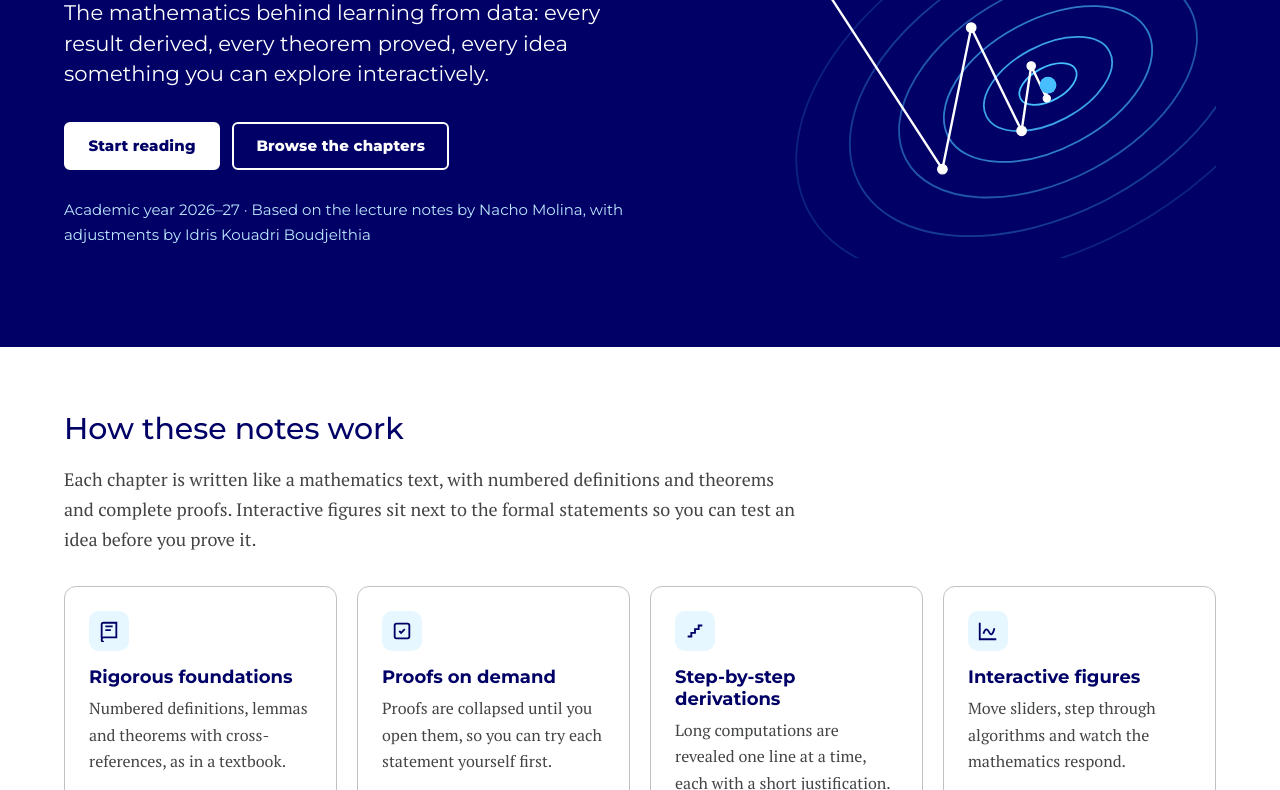
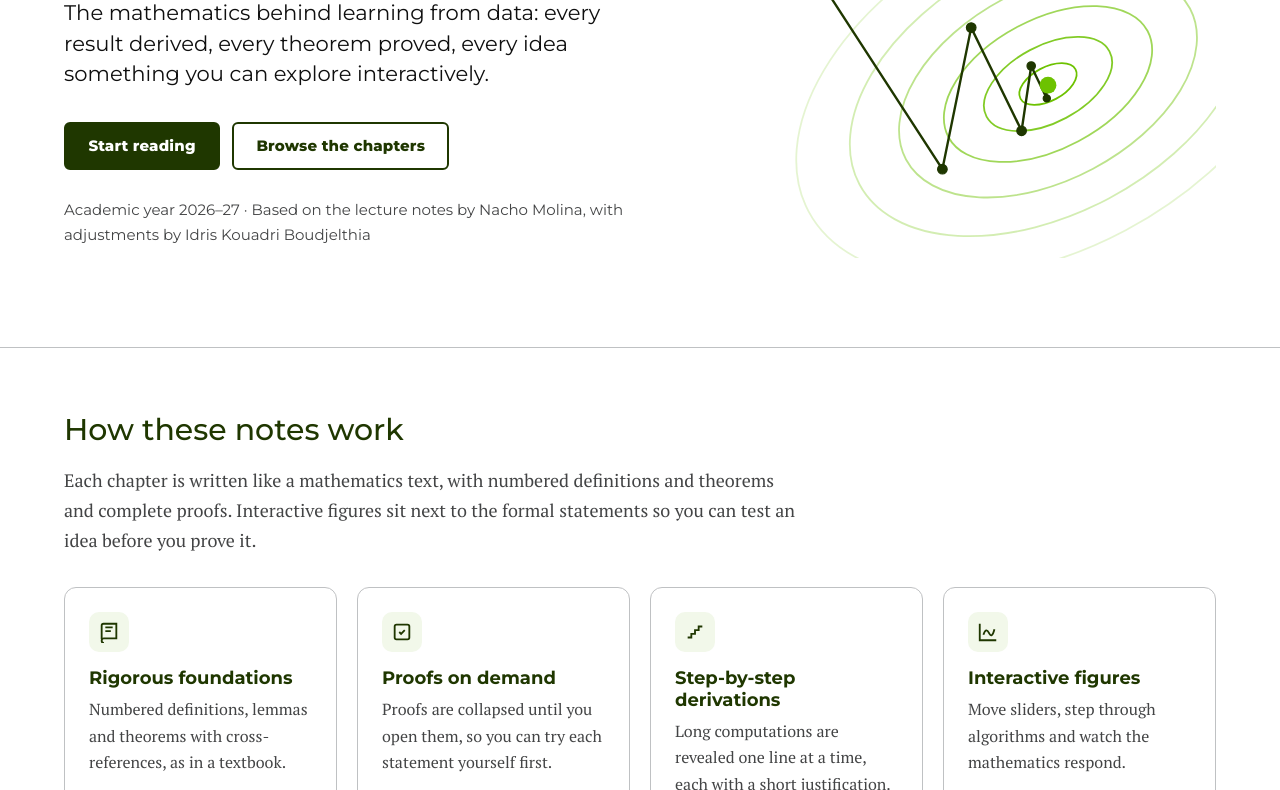
Before and after one commit to idriskb/ML_course, a plain HTML site: page index.html in a window 1280 px wide. Shown: the part 305-1095 px from the top of the page. Drawn offline with nearby package versions, Linux system fonts and the light colour scheme.

Commit message:
Switch theme to white with School of Science & Technology green
- Light theme: white background (including the home hero), #1F3700 for
  headings, buttons and plots; bright #6DC201 for decorative accents only.
- Dark theme: green-tinted neutrals with light-green accents.
- Fix clipped labels in the centroid-cost bar chart.

Co-Authored-By: Claude Opus 5.5 <noreply@anthropic.com>

```diff
--- a/assets/css/main.css
+++ b/assets/css/main.css
@@ -16,24 +16,25 @@
   --surface: var(--color-grey-iewhite);
   --text: var(--color-grey-ieblack);
   --text-muted: var(--color-grey-darkgrey);
-  --heading: var(--color-primary-oceanblue);
-  --link: var(--color-secondary-electricblue);
-  --link-hover: var(--color-primary-oceanblue);
+  --heading: var(--color-green-dark);
+  --link: var(--color-green-text);
+  --link-hover: var(--color-green-dark);
   --border: var(--color-grey-lightgrey);
   --border-strong: var(--color-grey-middlegrey);
-  --focus: var(--color-secondary-electricblue);
-  --brand: var(--color-primary-oceanblue);
+  --focus: var(--color-green-text);
+  --brand: var(--color-green-dark);
+  --brand-hover: var(--color-green-hover);
   --on-brand: var(--color-grey-white);
-  --brand-accent: var(--color-primary-seablue);
-  --brand-tint: var(--color-semantic-iceblue);
+  --brand-accent: var(--color-green);
+  --brand-tint: var(--color-green-tint);
 
   /* Math environments (border = decorative accent; label text always AA) */
-  --env-def: var(--color-secondary-marineblue);
-  --env-def-bg: var(--color-semantic-iceblue);
-  --env-thm: var(--color-primary-oceanblue);
+  --env-def: var(--color-green-text);
+  --env-def-bg: var(--color-green-tint);
+  --env-thm: var(--color-green-dark);
   --env-thm-bg: var(--color-grey-softgrey);
-  --env-ex: var(--color-school-snt);
-  --env-ex-label: var(--color-school-sntdark);
+  --env-ex: var(--color-school-business);
+  --env-ex-label: var(--color-blue-text);
   --env-rem: var(--color-grey-middlegrey);
   --env-exo: var(--color-semantic-tangerine);
   --env-exo-label: var(--color-semantic-winered);
@@ -41,14 +42,14 @@
   --status-error: var(--color-school-law);
 
   /* Visualizations (read by JS at draw time) */
-  --viz-curve: var(--color-primary-oceanblue);
+  --viz-curve: var(--color-green-dark);
   --viz-path: var(--color-school-law);
   --viz-grid: var(--color-grey-iewhite);
   --viz-axis: var(--color-grey-middlegrey);
   --viz-text: var(--color-grey-darkgrey);
   /* Cluster palette (k-means and other multi-group plots); always paired with shapes */
-  --viz-c1: #000066; --viz-c2: #D90011; --viz-c3: #0097DC;
-  --viz-c4: #921AD4; --viz-c5: #C24400; --viz-c6: #1F3700;
+  --viz-c1: #1F3700; --viz-c2: #D90011; --viz-c3: #0097DC;
+  --viz-c4: #921AD4; --viz-c5: #C24400; --viz-c6: #000066;
 
   --radius: 6px;
   --radius-lg: 12px;
@@ -70,29 +71,33 @@
   --surface: var(--color-ext-night-surface);
   --text: var(--color-grey-iewhite);
   --text-muted: var(--color-grey-lightgrey);
-  --heading: var(--color-secondary-lightblue);
-  --link: var(--color-secondary-lightblue);
+  --heading: var(--color-green-light);
+  --link: var(--color-green-light);
   --link-hover: var(--color-grey-white);
   --border: var(--color-ext-night-border);
   --border-strong: var(--color-grey-middlegrey);
-  --focus: var(--color-primary-seablue);
-  --brand: var(--color-semantic-alumniblue);
+  --focus: var(--color-green);
+  --brand: var(--color-green);
+  --brand-hover: var(--color-green-light);
+  --on-brand: var(--color-ext-night);
+  --brand-accent: var(--color-green);
   --brand-tint: var(--color-ext-night-surface);
 
-  --env-def: var(--color-primary-seablue);
+  --env-def: var(--color-green);
   --env-def-bg: var(--color-ext-night-surface);
-  --env-thm: var(--color-secondary-lightblue);
+  --env-thm: var(--color-green-light);
   --env-thm-bg: var(--color-ext-night-surface);
-  --env-ex-label: var(--color-school-snt);
+  --env-ex: var(--color-primary-seablue);
+  --env-ex-label: var(--color-primary-seablue);
   --env-exo-label: var(--color-semantic-tangerine);
   --status-error: var(--color-semantic-tangerine);
 
-  --viz-curve: var(--color-secondary-lightblue);
+  --viz-curve: var(--color-green-light);
   --viz-path: var(--color-semantic-tangerine);
   --viz-grid: var(--color-ext-night-surface);
   --viz-axis: var(--color-grey-middlegrey);
   --viz-text: var(--color-grey-lightgrey);
-  --viz-c1: #BDE8FF; --viz-c2: #FF7B31; --viz-c3: #23CE6B;
+  --viz-c1: #A6E36B; --viz-c2: #FF7B31; --viz-c3: #47BFFF;
   --viz-c4: #FBCA1E; --viz-c5: #C58BFF; --viz-c6: #F4F4F4;
 
   --shadow: 0 1px 2px rgba(0, 0, 0, .4), 0 4px 16px rgba(0, 0, 0, .3);
@@ -482,10 +487,8 @@ details[open] .summary__hint { display: none; }
   cursor: pointer; text-decoration: none;
 }
 .btn:hover { background: var(--bg-soft); color: var(--heading); }
-.btn--primary { background: var(--color-primary-oceanblue); border-color: var(--color-primary-oceanblue); color: var(--color-grey-white); }
-.btn--primary:hover { background: var(--color-secondary-marineblue); border-color: var(--color-secondary-marineblue); color: var(--color-grey-white); }
-:root[data-theme="dark"] .btn--primary { background: var(--color-secondary-lightblue); border-color: var(--color-secondary-lightblue); color: var(--color-primary-oceanblue); }
-:root[data-theme="dark"] .btn--primary:hover { background: var(--color-grey-white); border-color: var(--color-grey-white); color: var(--color-primary-oceanblue); }
+.btn--primary { background: var(--brand); border-color: var(--brand); color: var(--on-brand); }
+.btn--primary:hover { background: var(--brand-hover); border-color: var(--brand-hover); color: var(--on-brand); }
 .btn--small { min-height: 32px; padding: .4rem .7rem; font-size: .75rem; }
 .btn[disabled] { opacity: .5; cursor: not-allowed; }
 .btn svg { width: 16px; height: 16px; }
@@ -563,29 +566,25 @@ p.todo { padding: .75rem 1rem; border: 1px dashed var(--border-strong); border-r
    10. Home page
    -------------------------------------------------------------------------- */
 .hero {
-  background: var(--color-primary-oceanblue); color: var(--color-grey-white);
+  background: var(--bg); color: var(--text);
+  border-bottom: 1px solid var(--border);
   font-family: var(--font-ui);
   overflow: hidden;
 }
-:root[data-theme="dark"] .hero { background: var(--color-semantic-alumniblue); }
 .hero__inner {
   max-width: 1200px; margin: 0 auto; padding: clamp(3rem, 7vw, 6rem) 1.5rem;
   display: grid; grid-template-columns: minmax(0, 1.3fr) minmax(0, 1fr); gap: 3rem; align-items: center;
 }
-.hero .eyebrow { color: var(--color-secondary-lightblue); }
+.hero .eyebrow { color: var(--link); }
 .hero h1 {
-  color: var(--color-grey-white);
+  color: var(--heading);
   font-size: clamp(2.5rem, 1.5rem + 4.5vw, 4rem); line-height: 1.02; font-weight: 500;
   margin-bottom: 1.25rem;
 }
 .hero__lede { font: 400 clamp(1.125rem, 1rem + .4vw, 1.375rem)/1.45 var(--font-ui); margin: 0 0 2rem; max-width: 34rem; }
-.hero__meta { font-size: .9375rem; color: var(--color-secondary-lightblue); margin: 1.75rem 0 0; }
+.hero__meta { font-size: .9375rem; color: var(--text-muted); margin: 1.75rem 0 0; }
 .hero__actions { display: flex; flex-wrap: wrap; gap: .75rem; }
 .hero .btn { min-height: 48px; padding: .8rem 1.4rem; font-size: .9375rem; }
-.hero .btn--primary { background: var(--color-grey-white); border-color: var(--color-grey-white); color: var(--color-primary-oceanblue); }
-.hero .btn--primary:hover { background: var(--color-secondary-lightblue); border-color: var(--color-secondary-lightblue); color: var(--color-primary-oceanblue); }
-.hero .btn--ghost { background: transparent; border-color: var(--color-grey-white); color: var(--color-grey-white); }
-.hero .btn--ghost:hover { background: rgba(255, 255, 255, .1); color: var(--color-grey-white); }
 .hero__art { width: 100%; height: auto; }
 @media (max-width: 800px) { .hero__inner { grid-template-columns: 1fr; } .hero__art { max-width: 360px; } }
 
--- a/assets/css/tokens.css
+++ b/assets/css/tokens.css
@@ -51,9 +51,17 @@
   --color-semantic-alumniblue: #1B1A43;
   --color-semantic-midnight: #23207E;
 
-  /* Site extension: dark-theme neutrals (not part of the base palette;
-     derived from Alumni Blue for comfortable night reading) */
-  --color-ext-night: #0E0E26;
-  --color-ext-night-surface: #17173A;
-  --color-ext-night-border: #3A3A66;
+  /* Site theme: School of Science & Technology greens */
+  --color-green-dark: #1F3700;    /* main brand colour (headings, buttons) */
+  --color-green-hover: #2E5200;
+  --color-green-text: #2F6A00;    /* links and labels: 6.6:1 on white */
+  --color-green: #6DC201;         /* bright accent: decoration only on white */
+  --color-green-light: #A6E36B;   /* text and accents on dark backgrounds */
+  --color-green-tint: #F2F8EA;    /* light backgrounds */
+  --color-blue-text: #00658F;     /* example label: 6.4:1 on white */
+
+  /* Site extension: dark-theme neutrals with a green cast */
+  --color-ext-night: #0F120D;
+  --color-ext-night-surface: #181D14;
+  --color-ext-night-border: #343D2C;
 }
--- a/assets/js/viz/centroid-mean.js
+++ b/assets/js/viz/centroid-mean.js
@@ -84,14 +84,14 @@
       const G = V.frame(c, { xlim: [0, 1], ylim: [0, top], xticks: [], yticks: V.ticks(0, top, 5), ylabel: "Σ‖xᵢ − μ‖²", pad: { l: 52, b: 26 } });
       const { ctx, sx, sy, T } = G;
       G.clip();
-      const x0 = sx(0.3), w = sx(0.7) - x0;
+      const x0 = sx(0.1), w = sx(0.45) - x0;
       ctx.fillStyle = T.curve; ctx.fillRect(x0, sy(within), w, sy(0) - sy(within));
       ctx.globalAlpha = 0.85; ctx.fillStyle = T.path;
       ctx.fillRect(x0, sy(Math.min(top, within + extra)), w, sy(within) - sy(Math.min(top, within + extra)));
       ctx.globalAlpha = 1;
       ctx.font = T.font(12, 600); ctx.textAlign = "left"; ctx.fillStyle = T.text;
-      ctx.fillText("fixed: Σ‖xᵢ − x̄‖²", sx(0.72), sy(within / 2) + 4);
-      if (extra > top * 0.04) ctx.fillText("extra: n‖x̄ − μ‖²", sx(0.72), sy(within + Math.min(extra, top - within) / 2) + 4);
+      ctx.fillText("fixed: Σ‖xᵢ − x̄‖²", sx(0.49), sy(within / 2) + 4);
+      if (extra > top * 0.04) ctx.fillText("extra: n‖x̄ − μ‖²", sx(0.49), sy(within + Math.min(extra, top - within) / 2) + 4);
       G.unclip();
     }
 
--- a/index.html
+++ b/index.html
@@ -38,7 +38,7 @@
 
         <!-- Decorative: gradient descent on loss contours -->
         <svg class="hero__art" viewBox="0 0 400 320" aria-hidden="true" focusable="false">
-          <g fill="none" style="stroke: var(--color-primary-seablue)" stroke-width="1.5">
+          <g fill="none" style="stroke: var(--brand-accent)" stroke-width="1.5">
             <ellipse cx="260" cy="175" rx="26" ry="14" transform="rotate(-28 260 175)" />
             <ellipse cx="260" cy="175" rx="58" ry="32" transform="rotate(-28 260 175)" opacity=".85" />
             <ellipse cx="260" cy="175" rx="94" ry="54" transform="rotate(-28 260 175)" opacity=".65" />
@@ -46,7 +46,7 @@
             <ellipse cx="260" cy="175" rx="178" ry="108" transform="rotate(-28 260 175)" opacity=".3" />
             <ellipse cx="260" cy="175" rx="226" ry="138" transform="rotate(-28 260 175)" opacity=".18" />
           </g>
-          <g style="stroke: var(--color-grey-white); fill: var(--color-grey-white)">
+          <g style="stroke: var(--heading); fill: var(--heading)">
             <polyline fill="none" stroke-width="2" points="72,92 172,246 196,128 238,214 246,160 259,187 258,172 260,176" />
             <circle cx="72" cy="92" r="5" />
             <circle cx="172" cy="246" r="4" />
@@ -55,7 +55,7 @@
             <circle cx="246" cy="160" r="3.5" />
             <circle cx="259" cy="187" r="3" />
           </g>
-          <circle cx="260" cy="176" r="7" style="fill: var(--color-primary-seablue)" />
+          <circle cx="260" cy="176" r="7" style="fill: var(--brand-accent)" />
         </svg>
       </div>
     </section>
```
